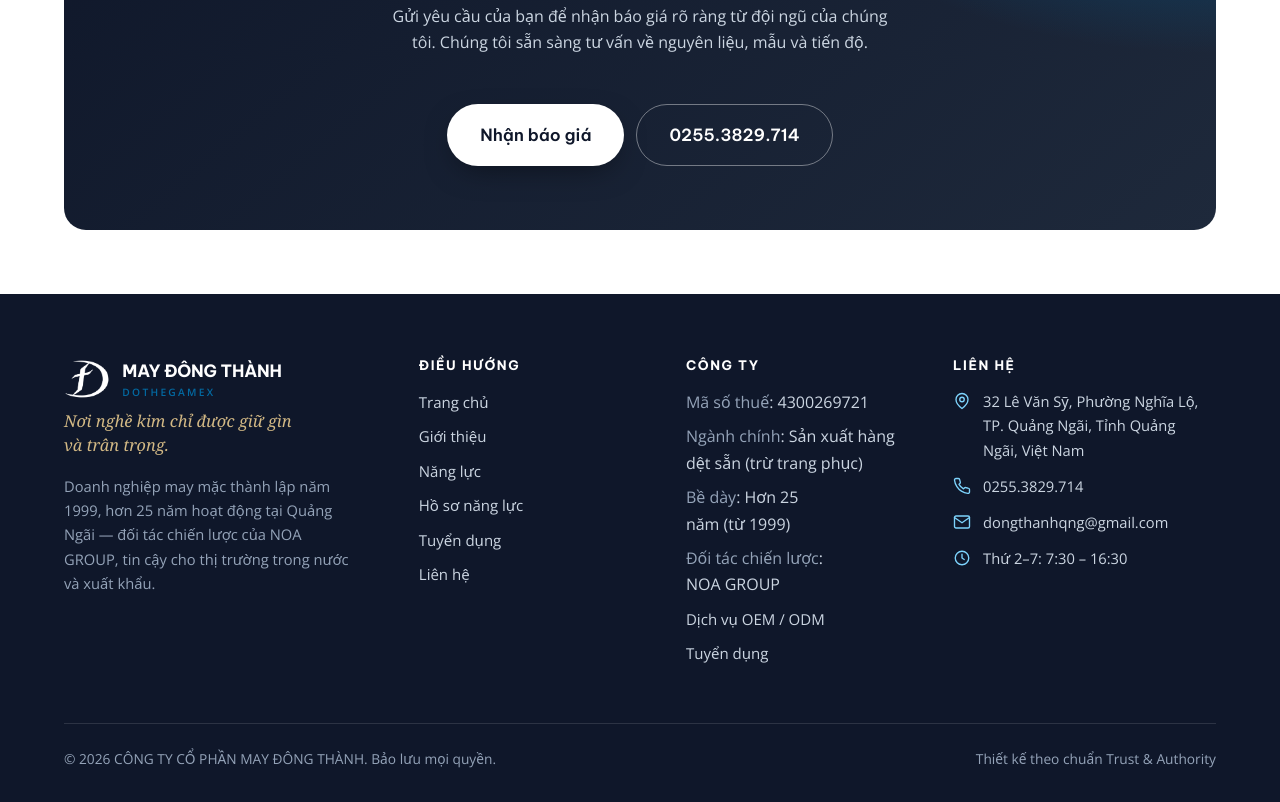
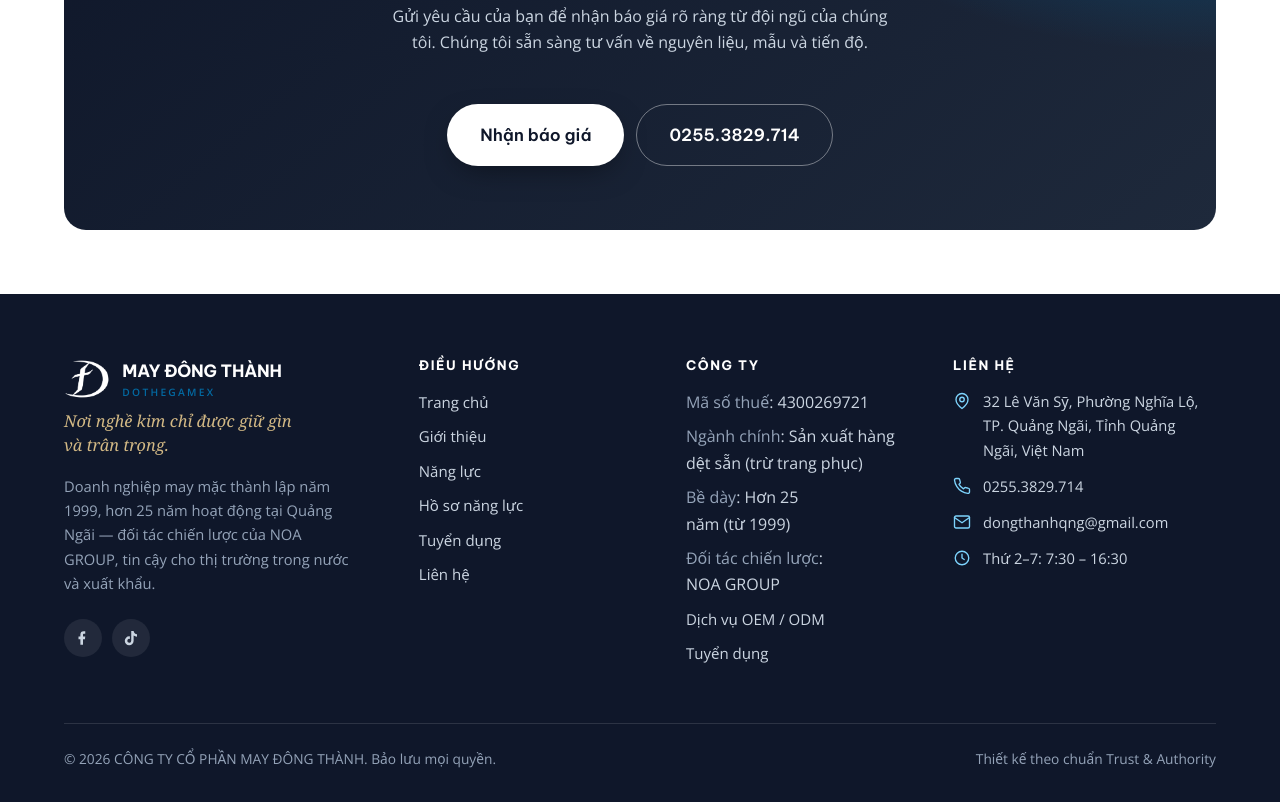
Before and after one commit to khaibuiminh-web/C-ng-Ty-May-ng-Th-nh, a website: page public/index.html in a window 1280 px wide. Shown: the part 6040-6842 px from the top of the page. Drawn offline with nearby package versions, Linux system fonts and the light colour scheme.

Commit message:
Them link Facebook va TikTok chinh thuc vao footer toan site

```diff
--- a/public/css/styles.css
+++ b/public/css/styles.css
@@ -468,6 +468,10 @@ li, figcaption, blockquote { text-wrap: pretty; }
 .footer-grid { display: grid; grid-template-columns: 1.4fr 1fr 1fr 1.2fr; gap: var(--space-7); }
 .footer-brand .brand__name { color: #fff; }
 .footer-about { margin-top: var(--space-4); font-size: .92rem; color: #94a3b8; max-width: 34ch; }
+.footer-social { display: flex; gap: 10px; margin-top: var(--space-5); }
+.footer-social a { display: flex; align-items: center; justify-content: center; width: 38px; height: 38px; border-radius: 50%; background: rgba(255,255,255,.08); color: #cbd5e1; transition: background .18s, color .18s, transform .18s; }
+.footer-social a:hover { background: var(--color-accent); color: #fff; transform: translateY(-2px); }
+.footer-social svg { width: 18px; height: 18px; }
 .footer h4 { font-family: var(--font-heading); font-size: .82rem; letter-spacing: .12em; text-transform: uppercase; color: #fff; margin-bottom: var(--space-4); }
 .footer-links li { margin-bottom: var(--space-2); }
 .footer-links a { color: #cbd5e1; font-size: .94rem; transition: color .18s, padding .18s; }
--- a/public/index.html
+++ b/public/index.html
@@ -19,7 +19,7 @@
   <link rel="preconnect" href="https://fonts.googleapis.com">
   <link rel="preconnect" href="https://fonts.gstatic.com" crossorigin>
   <link href="https://fonts.googleapis.com/css2?family=Open+Sans:wght@400;500;600;700&family=Be+Vietnam+Pro:wght@500;600;700&display=swap" rel="stylesheet">
-  <link rel="stylesheet" href="css/styles.css?v=20260818114926">
+  <link rel="stylesheet" href="css/styles.css?v=20260818121519">
   <script type="application/ld+json">
   {
     "@context": "https://schema.org",
@@ -329,6 +329,6 @@
 
   <footer id="site-footer"></footer>
   <div id="floaters"></div>
-  <script src="js/app.js?v=20260818114926" defer></script>
+  <script src="js/app.js?v=20260818121519" defer></script>
 </body>
 </html>
--- a/public/js/app.js
+++ b/public/js/app.js
@@ -18,7 +18,9 @@
     tax: '4300269721',
     since: '1984',
     addressVi: '32 Lê Văn Sỹ, Phường Nghĩa Lộ, TP. Quảng Ngãi, Tỉnh Quảng Ngãi, Việt Nam',
-    addressEn: '32 Le Van Sy St., Nghia Lo Ward, Quang Ngai City, Quang Ngai Province, Vietnam'
+    addressEn: '32 Le Van Sy St., Nghia Lo Ward, Quang Ngai City, Quang Ngai Province, Vietnam',
+    facebook: 'https://www.facebook.com/profile.php?id=61592872725461',
+    tiktok: 'https://www.tiktok.com/@dongthanh.garment'
   };
 
   /* ------------------------- Menu điều hướng -------------------------- */
@@ -145,7 +147,9 @@
     phone: '<path d="M22 16.9v3a2 2 0 0 1-2.2 2 19.8 19.8 0 0 1-8.6-3.1 19.5 19.5 0 0 1-6-6A19.8 19.8 0 0 1 2 4.2 2 2 0 0 1 4 2h3a2 2 0 0 1 2 1.7c.1 1 .4 1.9.7 2.8a2 2 0 0 1-.5 2.1L8 9.8a16 16 0 0 0 6 6l1.2-1.2a2 2 0 0 1 2.1-.5c.9.3 1.8.6 2.8.7A2 2 0 0 1 22 16.9Z"/>',
     mail: '<rect x="2" y="4" width="20" height="16" rx="2"/><path d="m22 6-10 7L2 6"/>',
     clock: '<circle cx="12" cy="12" r="9"/><path d="M12 7v5l3 2"/>',
-    doc: '<path d="M14 2H6a2 2 0 0 0-2 2v16a2 2 0 0 0 2 2h12a2 2 0 0 0 2-2V8z"/><path d="M14 2v6h6"/>'
+    doc: '<path d="M14 2H6a2 2 0 0 0-2 2v16a2 2 0 0 0 2 2h12a2 2 0 0 0 2-2V8z"/><path d="M14 2v6h6"/>',
+    facebook: '<path d="M15 3h-2a4.5 4.5 0 0 0-4.5 4.5V10H6v3.5h2.5V21H12v-7.5h2.6l.4-3.5H12V7.7c0-.9.4-1.4 1.4-1.4H15V3Z" fill="currentColor" stroke="none"/>',
+    tiktok: '<path d="M15.5 2.5c.4 2.4 1.9 4.1 4.5 4.4v3.3a7.6 7.6 0 0 1-4.5-1.4v6.9a5.9 5.9 0 1 1-5.9-5.9c.3 0 .6 0 .9.1v3.3a2.6 2.6 0 1 0 1.8 2.5V2.5h3.2Z" fill="currentColor" stroke="none"/>'
   };
 
   function buildFooter() {
@@ -169,6 +173,10 @@
             '<p class="footer-about" data-en="Garment manufacturer established in 1999 with over 25 years of operation in Quang Ngai — strategic partner of NOA GROUP, reliable for domestic and export markets.">' +
               'Doanh nghiệp may mặc thành lập năm 1999, hơn 25 năm hoạt động tại Quảng Ngãi — đối tác chiến lược của NOA GROUP, tin cậy cho thị trường trong nước và xuất khẩu.' +
             '</p>' +
+            '<div class="footer-social">' +
+              '<a href="' + CO.facebook + '" target="_blank" rel="noopener" aria-label="Facebook">' + icon(I.facebook) + '</a>' +
+              '<a href="' + CO.tiktok + '" target="_blank" rel="noopener" aria-label="TikTok">' + icon(I.tiktok) + '</a>' +
+            '</div>' +
           '</div>' +
           '<div class="footer">' +
             '<h4 data-en="Navigation">Điều hướng</h4>' +
```
Also changed, not shown: public/404.html (+2 -2 lines), public/about.html (+2 -2 lines), public/capabilities.html (+2 -2 lines), public/careers.html (+2 -2 lines), public/contact.html (+2 -2 lines), public/profile.html (+2 -2 lines).
